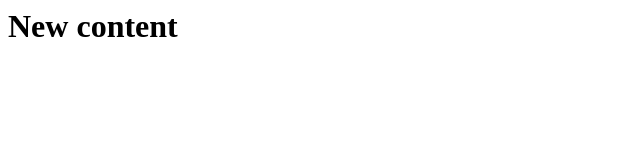
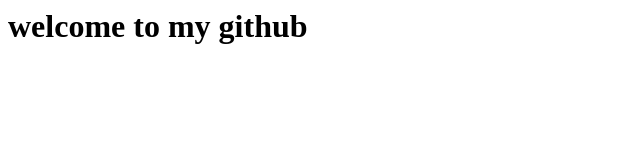
Before and after one commit to huynee2808/first-repo2, a plain HTML site: page index.html in a window 1280 px wide. Shown: the whole page, without its empty margins (0-640 px from the left). Drawn offline with Linux system fonts and the light colour scheme.

Commit message:
Update index.html content

```diff
--- a/index.html
+++ b/index.html
@@ -1 +1 @@
-<html><body><h1>New content</h1></body></html>
+<html><body><h1> welcome to my github</h1></body></html>
```
